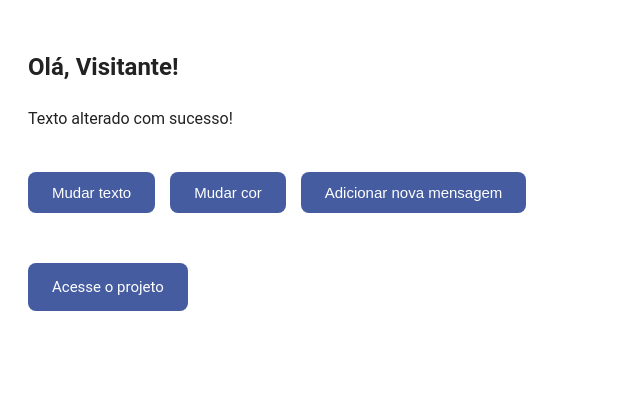
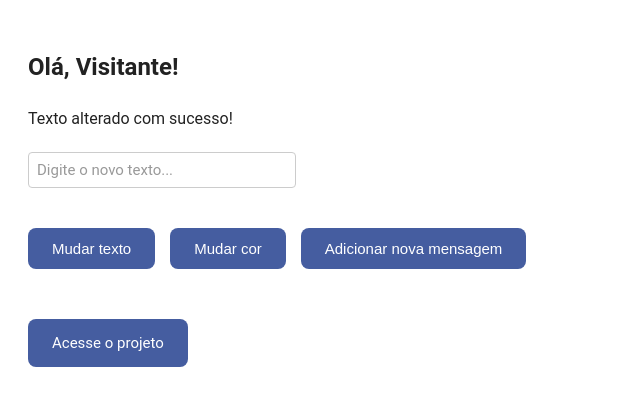
Before and after one commit to ritaccagiano/interacao-dom, a website: page index.html in a window 1280 px wide. Both pictures are taken after a click on the button "Mudar texto". Shown: the whole page, without its empty margins (0-640 px from the left). Drawn offline with Linux system fonts and the light colour scheme.

Commit message:
Adicionando novas mudanças de interações nos botões de acesso e texto

```diff
--- a/index.html
+++ b/index.html
@@ -15,6 +15,16 @@
 
     <p id="mensagem">Clique em um botão para interagir.</p>
 
+    <!-- Adicionado campo de input para texto personalizado -->
+    <section class="input-wrapper">
+      <input
+        type="text"
+        id="inputTexto"
+        placeholder="Digite o novo texto..."
+        style="padding: 8px; margin: 10px 0; border: 1px solid #ccc; border-radius: 4px; width: 250px;"
+      />
+    </section>
+
     <section class="container-botoes">
       <button type="button" onclick="mudarTexto()">
         Mudar texto
@@ -27,11 +37,11 @@
       </button>
     </section>
 
-    <!-- Link estilizado como botão -->
+    <!-- Corrigido link do botão para apontar para o repositório GitHub -->
     <section class="botao-acesso-wrapper">
       <a
         class="botao-acesso"
-        href="https://ritaccagiano.github.io/interacao-dom/"
+        href="https://github.com/ritaccagiano/interacao-dom"
         target="_blank"
         rel="noopener noreferrer"
       >
@@ -44,8 +54,12 @@
 
   <script>
     function mudarTexto() {
-      document.getElementById('mensagem').innerText =
-        'Texto alterado com sucesso!';
+      const inputTexto = document.getElementById('inputTexto');
+      const mensagem = document.getElementById('mensagem');
+      const novoTexto = inputTexto.value.trim() || 'Texto alterado com sucesso!';
+
+      mensagem.innerText = novoTexto;
+      inputTexto.value = ''; // Limpa o campo após usar
     }
 
     function abrirSeletorCor() {
--- a/style.css
+++ b/style.css
@@ -11,6 +11,30 @@ body {
 #mensagem {
   margin-bottom: 20px;
   transition: color 0.3s ease;
+}
+
+/* Adicionando estilos para o campo de input */
+input[type="text"] {
+  display: block;
+  width: 100%;
+  max-width: 300px;
+  padding: 12px 16px;
+  margin-bottom: 15px;
+  border: 2px solid #ddd;
+  border-radius: 8px;
+  font-size: 15px;
+  font-family: "Roboto", Arial, sans-serif;
+  transition: border-color 0.3s ease, box-shadow 0.3s ease;
+}
+
+input[type="text"]:focus {
+  outline: none;
+  border-color: #455da0;
+  box-shadow: 0 0 0 3px rgba(69, 93, 160, 0.1);
+}
+
+input[type="text"]::placeholder {
+  color: #999;
 }
 
 /* Todos os botões e links com .botao-acesso */
@@ -64,4 +88,9 @@ button:hover,
     width: 100%;
     text-align: center;
   }
+
+  /* Ajustando input para mobile */
+  input[type="text"] {
+    max-width: 100%;
+  }
 }
```
